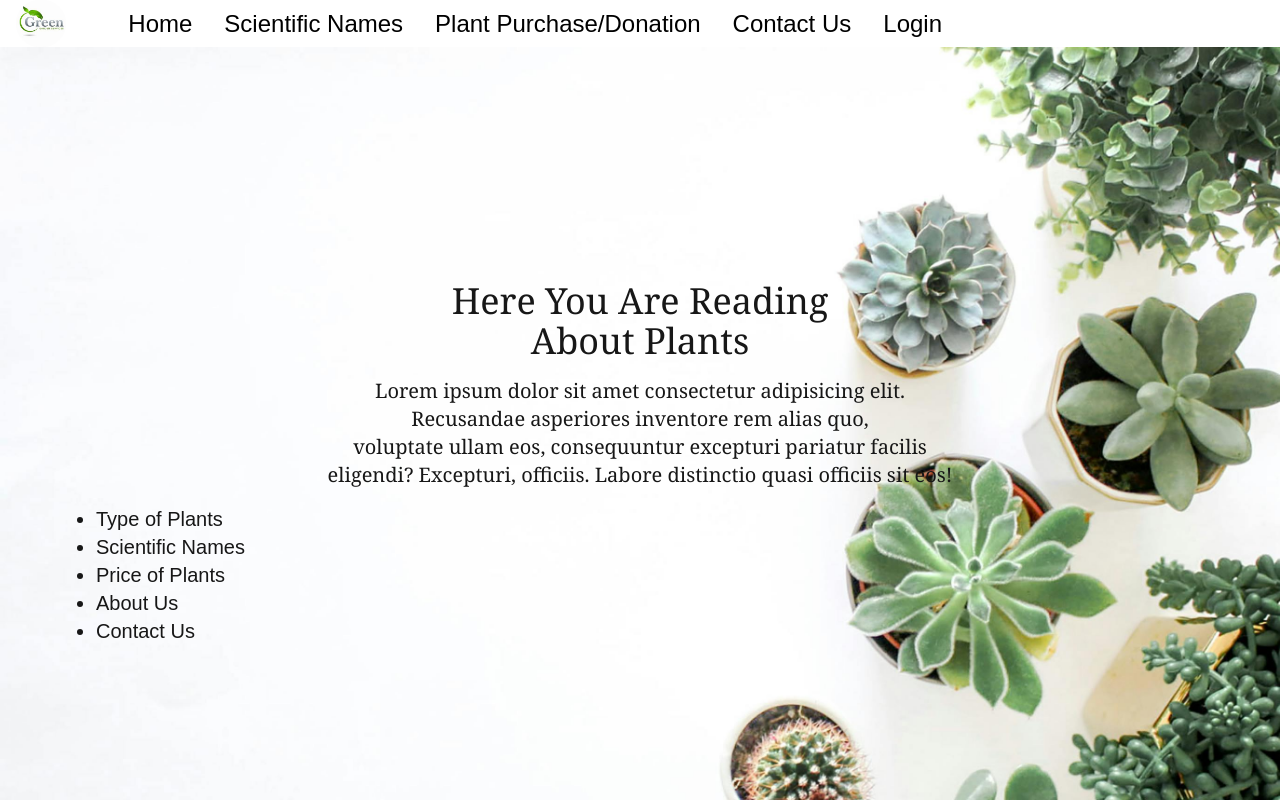
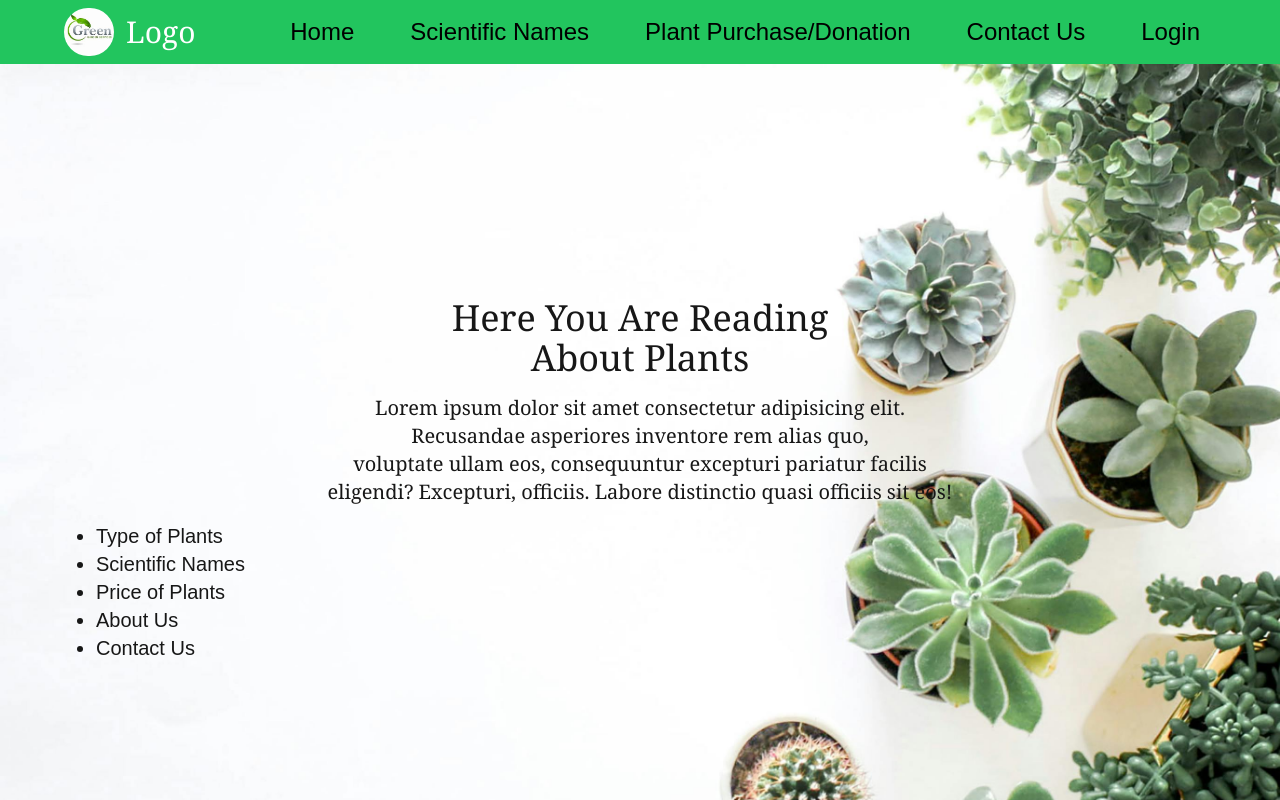
Before and after one commit to atiasultani/nextjs-web2, a Next.js app: page / in a window 1280 px wide. Shown: the top 800 px of the page. Built offline with nearby package versions, Linux system fonts and the light colour scheme.

Commit message:
nextjs-web2

```diff
--- a/src/app/layout.tsx
+++ b/src/app/layout.tsx
@@ -1,8 +1,8 @@
 import type { Metadata } from "next";
 import localFont from "next/font/local";
 import "./globals.css";
-import Header from "@/components/Header/page";
-import Footer from "@/components/Footer/page";
+import Header from "@/Components/Header/page";
+import Footer from "@/Components/Footer/page";
 
 const geistSans = localFont({
   src: "./fonts/GeistVF.woff",
@@ -33,7 +33,7 @@ className={`${geistSans.variable} ${geistMono.variable} antialiased`}
       >
         <Header/>
          {children}
-      <Footer/>
+        <Footer/>
       </body>
 
     </html>
--- a/tailwind.config.ts
+++ b/tailwind.config.ts
@@ -3,7 +3,7 @@ import type { Config } from "tailwindcss";
 const config: Config = {
   content: [
     "./src/pages/**/*.{js,ts,jsx,tsx,mdx}",
-    "./src/components/**/*.{js,ts,jsx,tsx,mdx}",
+    "./src/Components/**/*.{js,ts,jsx,tsx,mdx}",
     "./src/app/**/*.{js,ts,jsx,tsx,mdx}",
   ],
   theme: {
```
